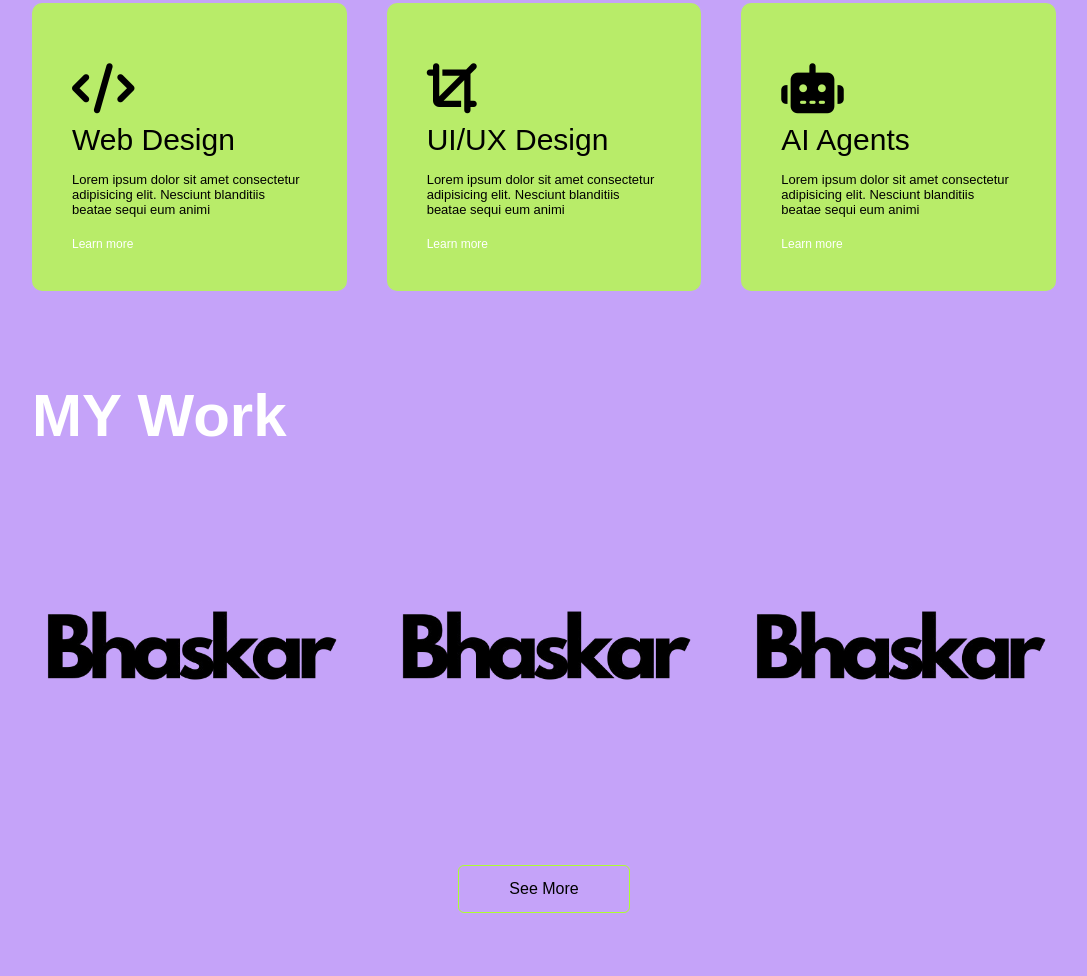
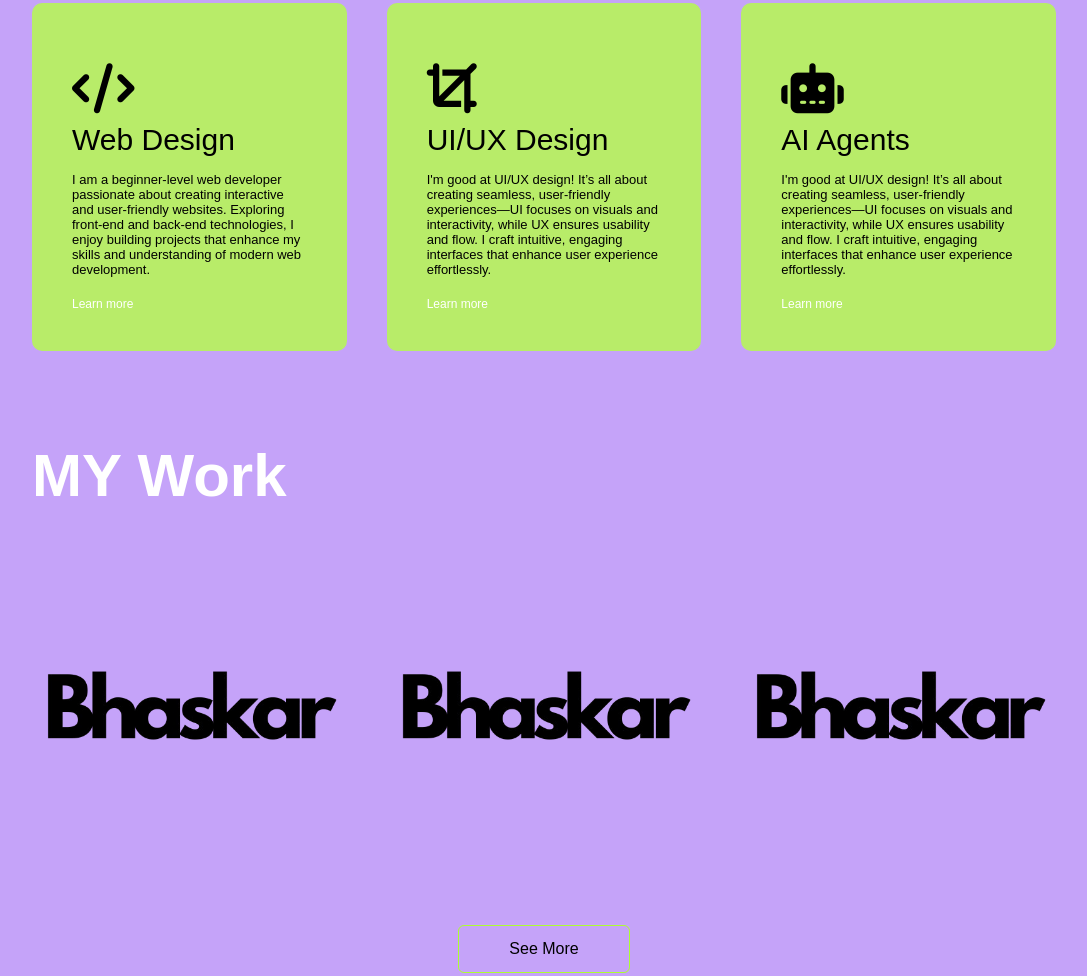
Before and after one commit to BhaskarKr777/My-portfolio, a plain HTML site: page index.html in a window 1280 px wide. Shown: the part 1777-2753 px from the top of the page, without its empty margins (96-1183 px from the left). Drawn offline with Linux system fonts and the light colour scheme.

Commit message:
Update index.html
updates

```diff
--- a/index.html
+++ b/index.html
@@ -39,7 +39,7 @@
                 </div>
                 <div class="about-col-2">
                     <h1 class="Subtitle">About Me</h1>
-                    <p>Lorem ipsum dolor sit amet consectetur adipisicing elit. Ullam saepe, quod qui nam earum accusantium cum aperiam eveniet sequi placeat, voluptates maiores animi esse nemo, quidem voluptas consequatur dolore rerum?</p>
+                    <p>Hi, I'm Bhaskar Kumar, a passionate web developer and tech enthusiast with a knack for building interactive and user-friendly digital experiences. Currently pursuing my B.Tech in Computer Science, I specialize in front-end development, UI/UX design, and 3D web technologies. Beyond coding, I enjoy sketching and exploring creative projects that blend technology with design. Explore my work, and let's connect!</p>
 
                     <div class="tab-titles">
                         <p class="tab-links active-links" onclick="openTab(event, 'Skills')">Skills</p>
@@ -81,19 +81,19 @@
                 <div>
                     <i class="fa-solid fa-code"></i>
                     <h2>Web Design</h2>
-                    <p>Lorem ipsum dolor sit amet consectetur adipisicing elit. Nesciunt blanditiis beatae sequi eum animi </p>
+                    <p>I am a beginner-level web developer passionate about creating interactive and user-friendly websites. Exploring front-end and back-end technologies, I enjoy building projects that enhance my skills and understanding of modern web development.</p>
                     <a href="#">Learn more</a>
                 </div>
                 <div>
                     <i class="fa-solid fa-crop"></i>
                     <h2>UI/UX Design</h2>
-                    <p>Lorem ipsum dolor sit amet consectetur adipisicing elit. Nesciunt blanditiis beatae sequi eum animi </p>
+                    <p>I'm good at UI/UX design! It’s all about creating seamless, user-friendly experiences—UI focuses on visuals and interactivity, while UX ensures usability and flow. I craft intuitive, engaging interfaces that enhance user experience effortlessly.  </p>
                     <a href="#">Learn more</a>
                 </div>
                 <div>
                     <i class="fa-solid fa-robot"></i>
                     <h2>AI Agents</h2>
-                    <p>Lorem ipsum dolor sit amet consectetur adipisicing elit. Nesciunt blanditiis beatae sequi eum animi </p>
+                    <p>I'm good at UI/UX design! It’s all about creating seamless, user-friendly experiences—UI focuses on visuals and interactivity, while UX ensures usability and flow. I craft intuitive, engaging interfaces that enhance user experience effortlessly. </p>
                     <a href="#">Learn more</a>
                 </div>
             </div>
@@ -108,25 +108,25 @@
                 <div class="work">
                     <img src="images/logo.png">
                     <div class="layer">
-                        <h3>Socials Media App</h3>
+                        <h3>Stock  Website</h3>
                         <p>Lorem ipsum dolor sit amet consectetur, adipisicing elit. Facilis mollitia eos officia.</p>
-                        <a href="#"><i class="fa-solid fa-link"></i></a>
+                        <a href="https://bhaskarkr777.github.io/QuickTrade/"><i class="fa-solid fa-link"></i></a>
                     </div>
                 </div>
                 <div class="work">
                     <img src="images/logo.png">
                     <div class="layer">
-                        <h3>Music App</h3>
+                        <h3>Virtual Garden</h3>
                         <p>Lorem ipsum dolor sit amet consectetur, adipisicing elit. Facilis mollitia eos officia.</p>
-                        <a href="#"><i class="fa-solid fa-link"></i></a>
+                        <a href="https://bhaskarkr777.github.io/QuickTrade/"><i class="fa-solid fa-link"></i></a>
                     </div>
                 </div>
                 <div class="work">
                     <img src="images/logo.png">
                     <div class="layer">
-                        <h3>Online Shoping App</h3>
+                        <h3>Ecommerce Website</h3>
                         <p>Lorem ipsum dolor sit amet consectetur, adipisicing elit. Facilis mollitia eos officia.</p>
-                        <a href="#"><i class="fa-solid fa-link"></i></a>
+                        <a href="https://bhaskarkr777.github.io/FakeCarts/"><i class="fa-solid fa-link"></i></a>
                     </div>
                 </div>
             </div>
```
